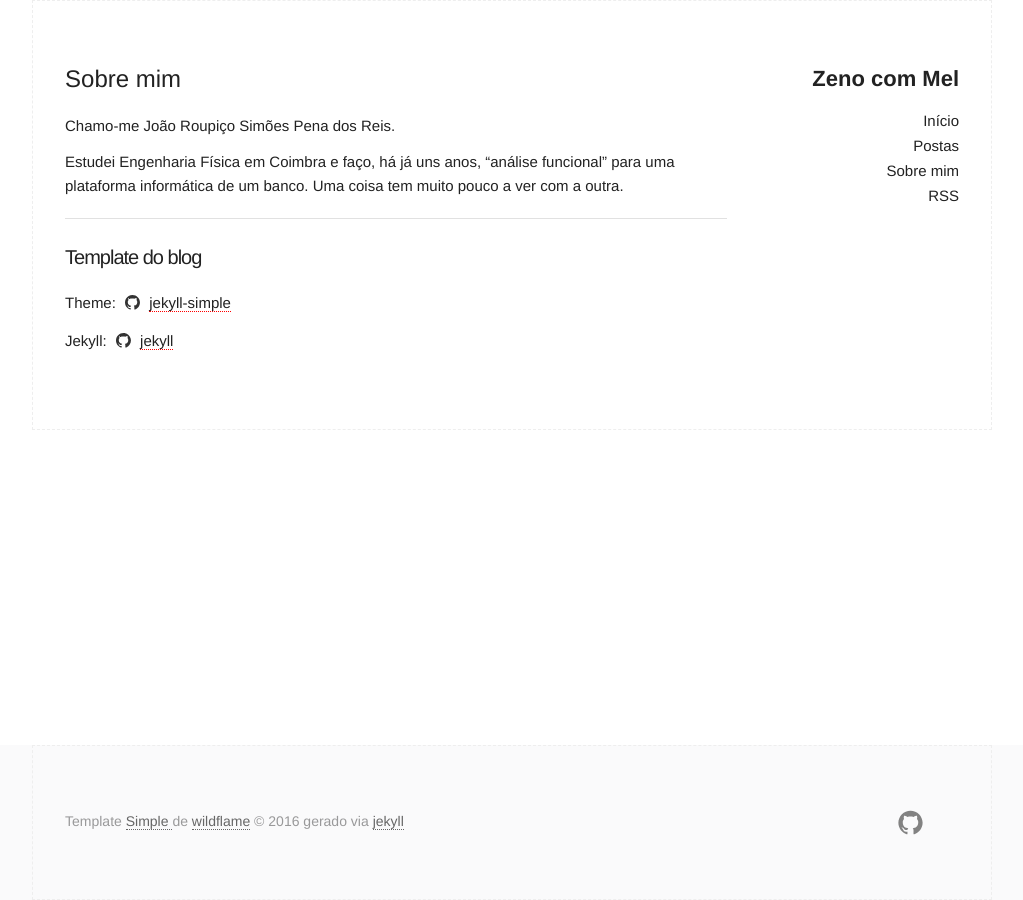
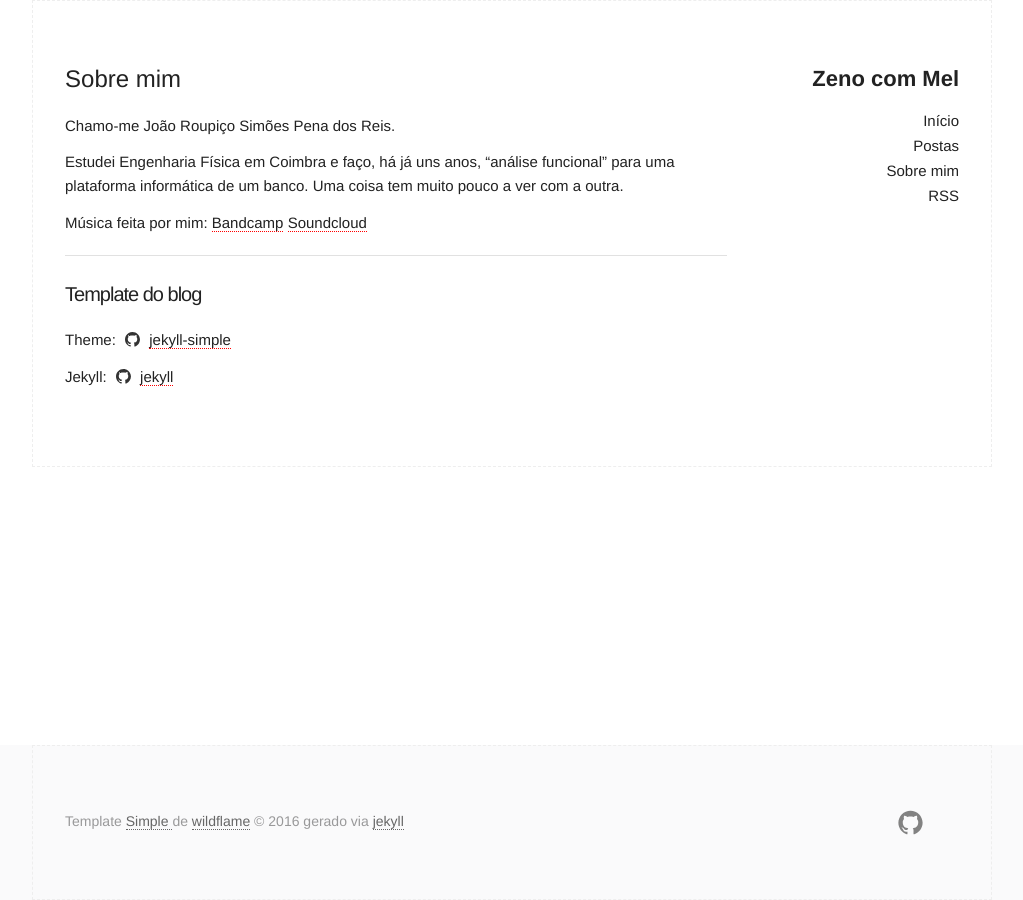
Before and after one commit to jspreis/jspreis, a Jekyll site: the page built from about.md, in a window 1280 px wide. Shown: the whole page, without its empty margins (128-1151 px from the left). Built offline with Jekyll 4.4.1, drawn with Linux system fonts in a browser that asks for light colours.

Commit message:
alteração about.md

```diff
--- a/about.md
+++ b/about.md
@@ -7,6 +7,10 @@ Chamo-me João Roupiço Simões Pena dos Reis.
 
 Estudei Engenharia Física em Coimbra e faço, há já uns anos, "análise funcional" para uma plataforma informática de um banco. Uma coisa tem muito pouco a ver com a outra.
 
+Música feita por mim:
+ [Bandcamp](https://jspreis.bandcamp.com)
+ [Soundcloud](https://soundcloud.com/jspreis)
+
 ---
 
 ### Template do blog
```
